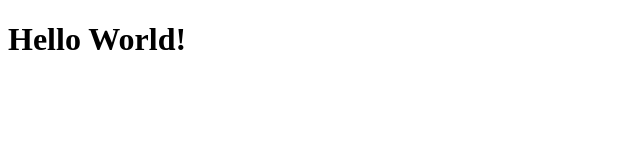
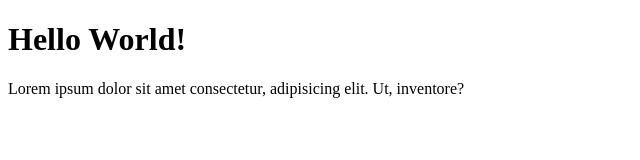
Before and after one commit to NikoNugraha/niko-test, a plain HTML site: page index.html in a window 1280 px wide. Shown: the whole page, without its empty margins (0-640 px from the left). Drawn offline with Linux system fonts and the light colour scheme.

Commit message:
menambahkan paragraf

```diff
--- a/index.html
+++ b/index.html
@@ -8,6 +8,7 @@
 </head>
 <body>
     <h1>Hello World!</h1>
+    <p>Lorem ipsum dolor sit amet consectetur, adipisicing elit. Ut, inventore?</p>
 
 </body>
 </html>
```
